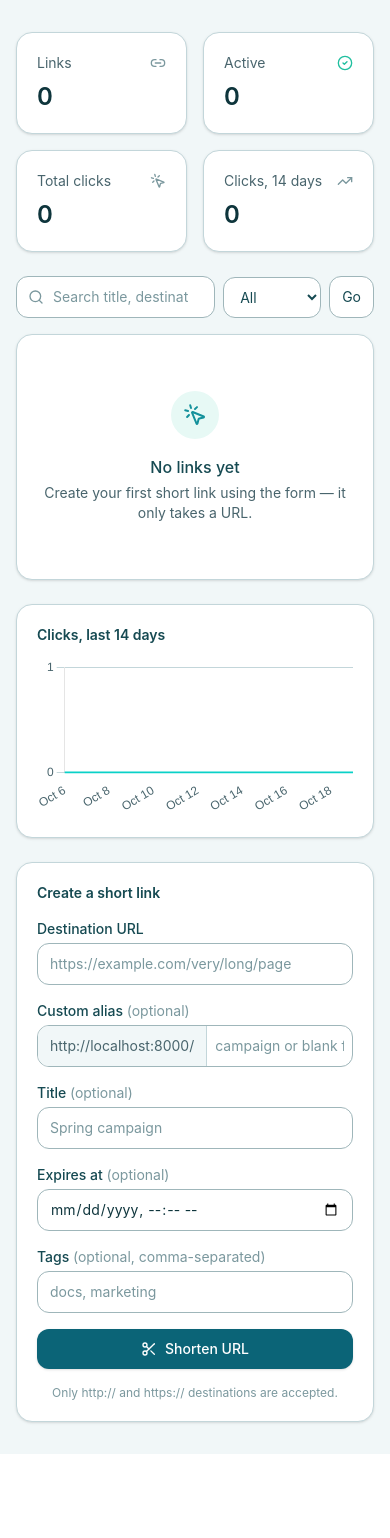
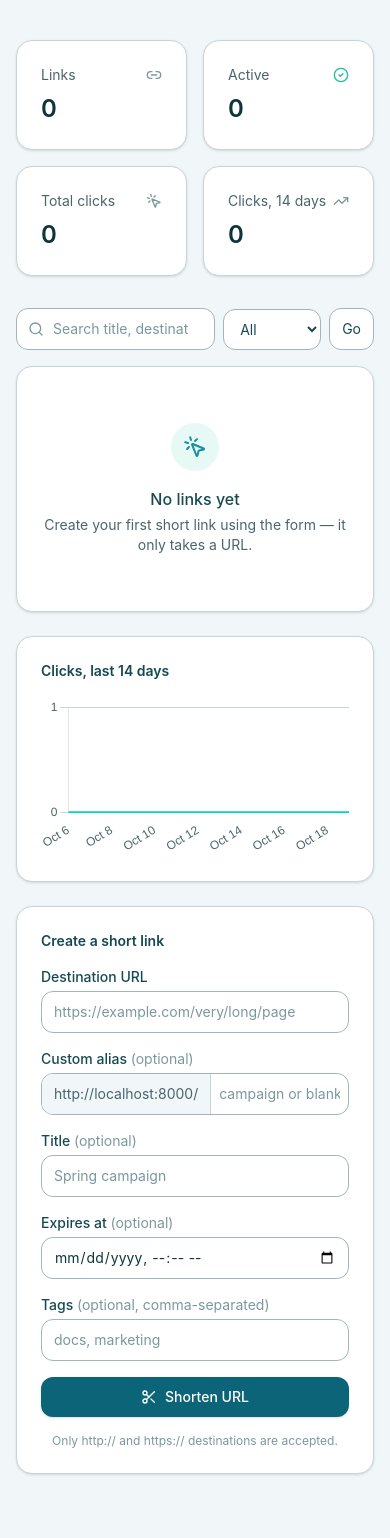
Before and after one commit to t7spotter/Retie, a Django app: page /dashboard/ in a window 390 px wide. Shown: the part 56-1594 px from the top of the page. Before the commit the page ends 1510 px from the top, so only its background shows below. Run offline with Django 5.2, Linux system fonts and the light colour scheme; the visitor is signed in with stand-in values (Sample User, id 1); data that the repository does not hold is empty; parts of the project's set-up code (start-up, migrations or seed data) failed here and were passed over.

Commit message:
style: unify spacing and alignment across pages
- Every content card now pads to p-6 (was a mix of p-5/p-6); stat tiles
  keep the tighter rhythm on wider gutters (lg:gap-6).
- One vertical rhythm: full-page containers use py-10 everywhere
  (dashboard py-8, narrow pages py-12 before).
- Horizontal gutters consistent: px-4 sm:px-6 everywhere, lg:px-8 on
  the two widest content pages; import/2FA pages were missing the
  sm breakpoint gutter entirely.
- Headings inside cards use an identical heading-to-content gap (mt-4).
- Secondary button heights match across pages (py-2.5, was py-2 on
  edit-delete and 2FA actions).

```diff
--- a/templates/links/_form.html
+++ b/templates/links/_form.html
@@ -1,4 +1,4 @@
-<div id="create-form" class="rounded-2xl border border-stone-200 bg-white p-5 shadow-sm dark:border-stone-800 dark:bg-stone-900">
+<div id="create-form" class="rounded-2xl border border-stone-200 bg-white p-6 shadow-sm dark:border-stone-800 dark:bg-stone-900">
   <h2 class="text-sm font-semibold text-stone-700 dark:text-stone-200">Create a short link</h2>
 
   {% if created %}
--- a/templates/pages/dashboard.html
+++ b/templates/pages/dashboard.html
@@ -53,7 +53,7 @@
 
   <!-- Main -->
   <div class="flex-1 pt-14 lg:pl-64 lg:pt-0">
-    <main class="mx-auto max-w-6xl px-4 py-8 sm:px-6">
+    <main class="mx-auto max-w-6xl px-4 pb-16 pt-10 sm:px-6 lg:px-8">
       {% if messages %}
         <div class="mb-6 space-y-2">
           {% for message in messages %}
@@ -67,29 +67,29 @@
       {% endif %}
 
       <!-- Stats -->
-      <div class="grid grid-cols-2 gap-4 lg:grid-cols-4">
-        <div class="rounded-2xl border border-stone-200 bg-white p-5 shadow-sm dark:border-stone-800 dark:bg-stone-900">
+      <div class="grid grid-cols-2 gap-4 lg:grid-cols-4 lg:gap-6">
+        <div class="rounded-2xl border border-stone-200 bg-white p-6 shadow-sm dark:border-stone-800 dark:bg-stone-900">
           <div class="flex items-center justify-between">
             <p class="text-sm text-stone-500 dark:text-stone-400">Links</p>
             <i data-lucide="link-2" class="h-4 w-4 text-stone-400"></i>
           </div>
           <p class="mt-2 text-2xl font-semibold tracking-tight">{{ stats.total_links }}</p>
         </div>
-        <div class="rounded-2xl border border-stone-200 bg-white p-5 shadow-sm dark:border-stone-800 dark:bg-stone-900">
+        <div class="rounded-2xl border border-stone-200 bg-white p-6 shadow-sm dark:border-stone-800 dark:bg-stone-900">
           <div class="flex items-center justify-between">
             <p class="text-sm text-stone-500 dark:text-stone-400">Active</p>
             <i data-lucide="circle-check" class="h-4 w-4 text-emerald-500"></i>
           </div>
           <p class="mt-2 text-2xl font-semibold tracking-tight">{{ stats.active_links }}</p>
         </div>
-        <div class="rounded-2xl border border-stone-200 bg-white p-5 shadow-sm dark:border-stone-800 dark:bg-stone-900">
+        <div class="rounded-2xl border border-stone-200 bg-white p-6 shadow-sm dark:border-stone-800 dark:bg-stone-900">
           <div class="flex items-center justify-between">
             <p class="text-sm text-stone-500 dark:text-stone-400">Total clicks</p>
             <i data-lucide="mouse-pointer-click" class="h-4 w-4 text-stone-400"></i>
           </div>
           <p class="mt-2 text-2xl font-semibold tracking-tight">{{ stats.total_clicks }}</p>
         </div>
-        <div class="rounded-2xl border border-stone-200 bg-white p-5 shadow-sm dark:border-stone-800 dark:bg-stone-900">
+        <div class="rounded-2xl border border-stone-200 bg-white p-6 shadow-sm dark:border-stone-800 dark:bg-stone-900">
           <div class="flex items-center justify-between">
             <p class="text-sm text-stone-500 dark:text-stone-400">Clicks, 14 days</p>
             <i data-lucide="trending-up" class="h-4 w-4 text-stone-400"></i>
@@ -98,7 +98,7 @@
         </div>
       </div>
 
-      <div class="mt-6 grid gap-6 xl:grid-cols-[1fr_360px]">
+      <div class="mt-8 grid gap-6 xl:grid-cols-[1fr_360px]">
         <!-- Left column: links table -->
         <section id="links-section" aria-label="Your links">
           {% include "links/_search_bar.html" %}
@@ -125,9 +125,9 @@
 
         <!-- Right column: chart + create form -->
         <aside class="flex flex-col gap-6">
-          <div class="rounded-2xl border border-stone-200 bg-white p-5 shadow-sm dark:border-stone-800 dark:bg-stone-900">
+          <div class="rounded-2xl border border-stone-200 bg-white p-6 shadow-sm dark:border-stone-800 dark:bg-stone-900">
             <h2 class="text-sm font-semibold text-stone-700 dark:text-stone-200">Clicks, last 14 days</h2>
-            <div class="mt-3 h-40">
+            <div class="mt-4 h-40">
               <canvas id="dashboard-chart" aria-label="Clicks over the last 14 days"></canvas>
             </div>
             {{ series|json_script:"dashboard-chart-data" }}
@@ -136,9 +136,9 @@
           {% include "links/_form.html" %}
 
           {% if recent_clicks %}
-          <div class="rounded-2xl border border-stone-200 bg-white p-5 shadow-sm dark:border-stone-800 dark:bg-stone-900">
+          <div class="rounded-2xl border border-stone-200 bg-white p-6 shadow-sm dark:border-stone-800 dark:bg-stone-900">
             <h2 class="text-sm font-semibold text-stone-700 dark:text-stone-200">Recent activity</h2>
-            <ul class="mt-3 space-y-3">
+            <ul class="mt-4 space-y-3">
               {% for click in recent_clicks %}
               <li class="flex items-center justify-between gap-3 text-sm">
                 <div class="flex min-w-0 items-center gap-2">
--- a/templates/pages/link_edit.html
+++ b/templates/pages/link_edit.html
@@ -3,7 +3,7 @@
 {% block title %}Edit link — Retie{% endblock %}
 
 {% block body %}
-<div class="mx-auto max-w-xl px-4 py-12">
+<div class="mx-auto max-w-xl px-4 py-10 sm:px-6">
   <a href="{% url 'dashboard' %}" class="mb-6 inline-flex items-center gap-2 text-sm font-medium text-stone-500 hover:text-stone-800 dark:text-stone-400 dark:hover:text-stone-200">
     <i data-lucide="arrow-left" class="h-4 w-4"></i> Back to dashboard
   </a>
@@ -120,7 +120,7 @@
     <form method="post" action="{% url 'link_delete' link.code %}" class="mt-8 border-t border-stone-200 pt-6 dark:border-stone-800"
           onsubmit="return confirm('Delete this link and its click history?');">
       {% csrf_token %}
-      <button type="submit" class="inline-flex items-center gap-2 rounded-xl border border-red-200 px-4 py-2 text-sm font-medium text-red-600 transition-colors hover:bg-red-50 dark:border-red-900 dark:text-red-400 dark:hover:bg-red-950">
+      <button type="submit" class="inline-flex items-center gap-2 rounded-xl border border-red-200 px-4 py-2.5 text-sm font-medium text-red-600 transition-colors hover:bg-red-50 dark:border-red-900 dark:text-red-400 dark:hover:bg-red-950">
         <i data-lucide="trash-2" class="h-4 w-4"></i> Delete link
       </button>
       <p class="mt-2 text-xs text-stone-400">Deleting removes the link and its analytics permanently.</p>
--- a/templates/pages/link_import.html
+++ b/templates/pages/link_import.html
@@ -2,7 +2,7 @@
 {% block title %}Import links — Retie{% endblock %}
 
 {% block body %}
-  <main class="mx-auto max-w-3xl px-4 py-10">
+  <main class="mx-auto max-w-3xl px-4 py-10 sm:px-6">
     <div class="flex items-center justify-between">
       <h1 class="text-2xl font-semibold tracking-tight">Import links</h1>
       <a href="{% url 'link_export' %}" class="text-sm font-medium text-indigo-600 hover:text-indigo-500 dark:text-indigo-400">
--- a/templates/pages/profile.html
+++ b/templates/pages/profile.html
@@ -3,7 +3,7 @@
 {% block title %}Profile — Retie{% endblock %}
 
 {% block body %}
-<div class="mx-auto max-w-xl px-4 py-12">
+<div class="mx-auto max-w-xl px-4 py-10 sm:px-6">
   {% if messages %}
     {% for message in messages %}
     <div class="mb-4 rounded-xl border px-3 py-2 text-sm {% if message.tags == 'error' %}border-red-200 bg-red-50 text-red-700 dark:border-red-900 dark:bg-red-950 dark:text-red-300{% elif message.tags == 'success' %}border-emerald-200 bg-emerald-50 text-emerald-800 dark:border-emerald-900 dark:bg-emerald-950 dark:text-emerald-300{% elif message.tags == 'info' %}border-stone-200 bg-stone-50 text-stone-700 dark:border-stone-700 dark:bg-stone-800 dark:text-stone-300{% else %}border-stone-200 bg-stone-50 text-stone-700 dark:border-stone-700 dark:bg-stone-800 dark:text-stone-300{% endif %}">
```
Also changed, not shown: templates/analytics/detail.html (+11 -11 lines), templates/analytics/public.html (+7 -7 lines), templates/pages/two_factor_setup.html (+5 -5 lines), static/css/app.css.
